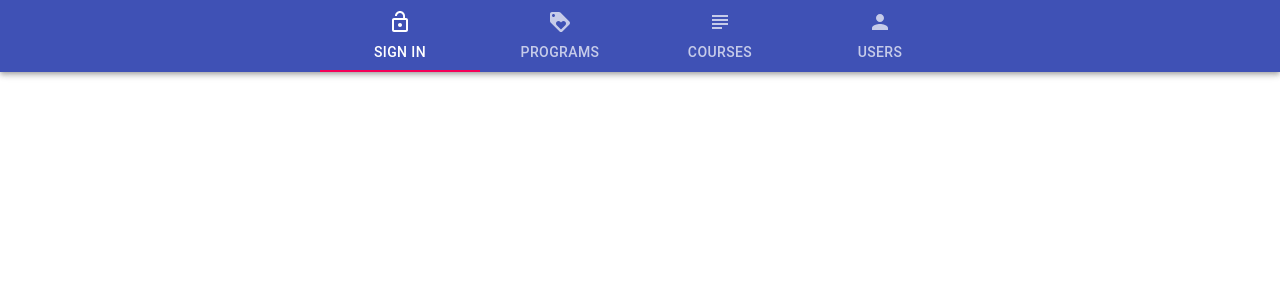
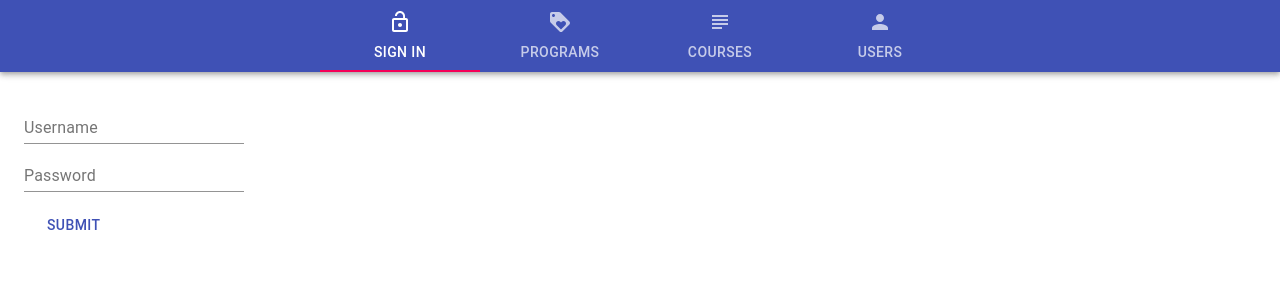
Before and after one commit to zzyql/client, a React (Create React App) app: page / in a window 1280 px wide. Shown: the top 300 px of the page. Built offline with nearby package versions, Linux system fonts and the light colour scheme.

Commit message:
add login

```diff
--- a/package.json
+++ b/package.json
@@ -12,6 +12,7 @@
     "apollo": "^2.25.0",
     "apollo-boost": "^0.4.7",
     "apollo-react": "^0.7.1",
+    "axios": "^0.19.2",
     "graphql": "^14.6.0",
     "react": "^16.13.1",
     "react-dom": "^16.13.1",
--- a/src/App.js
+++ b/src/App.js
@@ -2,10 +2,10 @@ import React from 'react';
 import { ApolloProvider } from '@apollo/react-hooks';
 import ApolloClient from 'apollo-boost';
 import './App.css';
-
+import Login from './Login'
 
 import {AppBar, Tabs, Tab, Box,Typography,makeStyles} from '@material-ui/core'
-import {LockOpen,AlbumRounded,Person,Loyalty,Subject} from '@material-ui/icons'
+import {LockOpen,Person,Loyalty,Subject} from '@material-ui/icons'
 import PropTypes from 'prop-types';
 
 
@@ -68,7 +68,7 @@ function App() {
         </Tabs>
       </AppBar>
       <TabPanel value={value} index={0}>
-
+        <Login/>
       </TabPanel>
       <TabPanel value={value} index={1}>
 
--- /dev/null
+++ b/src/Login.js
@@ -0,0 +1,73 @@
+
+import {Button,TextField, MuiThemeProvider } from '@material-ui/core';
+import React from 'react'
+import axios from 'axios';
+
+
+class Login extends React.Component {
+    constructor(props){
+      super(props);
+      this.state={
+        username:'',
+        password:''
+      }
+}
+
+handleClick(event){
+    var apiBaseUrl = "http://localhost:4000/api/";
+    var self = this;
+    var payload={
+        "email":this.state.username,
+        "password":this.state.password
+    }
+    axios.post(apiBaseUrl+'login', payload)
+    .then(function (response) {
+        console.log(response);
+    if(response.data.code === 200){
+        console.log("Login successfull");
+        var uploadScreen=[];
+        //uploadScreen.push(<UploadScreen appContext={self.props.appContext}/>)
+        self.props.appContext.setState({loginPage:[],uploadScreen:uploadScreen})
+    }
+    else if(response.data.code === 204){
+        console.log("Username password do not match");
+        alert("username password do not match")
+    }
+    else{
+        console.log("Username does not exists");
+        alert("Username does not exist");
+    }
+    })
+    .catch(function (error) {
+        console.log(error);
+    });
+}
+render() {
+    return (
+      <div>
+        <MuiThemeProvider>
+          <div>
+           <TextField
+             placeholder="Enter your Username"
+             label="Username"
+             onChange = {(event,newValue) => this.setState({username:newValue})}
+             />
+           <br/>
+            <TextField
+            type="password"
+            placeholder="Enter your Password"
+            label="Password"
+            onChange = {(event,newValue) => this.setState({password:newValue})}
+            />
+            <br/>
+            <Button color="primary" variant="text" style={style} onClick={(event) => this.handleClick(event)}>Submit</Button>
+         </div>
+         </MuiThemeProvider>
+      </div>
+    );
+  }
+}
+const style = {
+ margin: 15,
+};
+export default Login;
```
Also changed, not shown: 1 other file (tests, documents, lock files or other folders).
